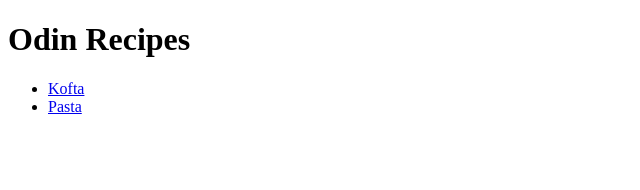
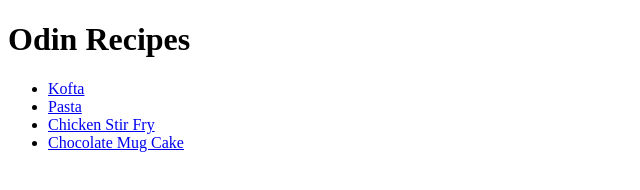
Before and after one commit to YasserRated/odin-recipes, a plain HTML site: page index.html in a window 1280 px wide. Shown: the whole page, without its empty margins (0-640 px from the left). Drawn offline with Linux system fonts and the light colour scheme.

Commit message:
Add Chicken Stir Fry and Chocolate Mug Cake links to the recipe list

```diff
--- a/index.html
+++ b/index.html
@@ -10,6 +10,8 @@
     <ul>
         <li><a href="recipes/Kofta.html">Kofta</a></li>
         <li><a href="recipes/Pasta.html">Pasta</a></li>
+        <li><a href="recipes/Chicken.html">Chicken Stir Fry</a></li>
+        <li><a href="recipes/MugCake.html">Chocolate Mug Cake</a></li>
     </ul>
 </body>
 </html>
```
